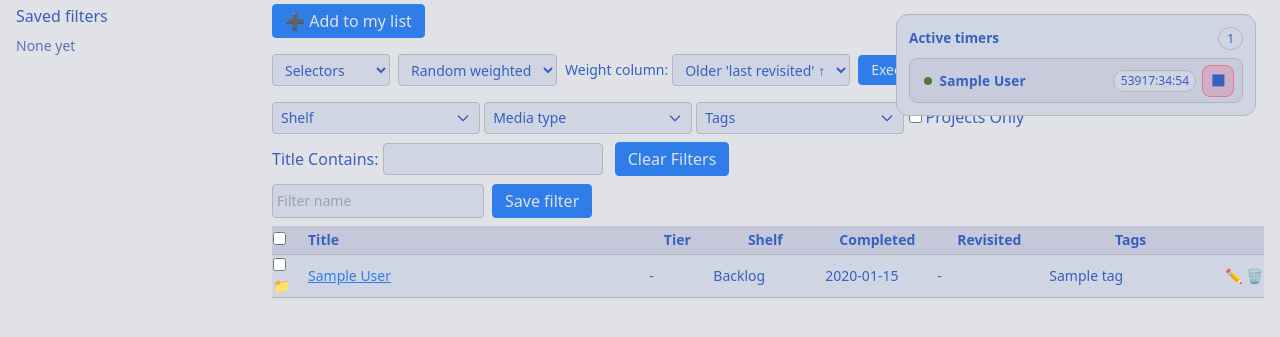
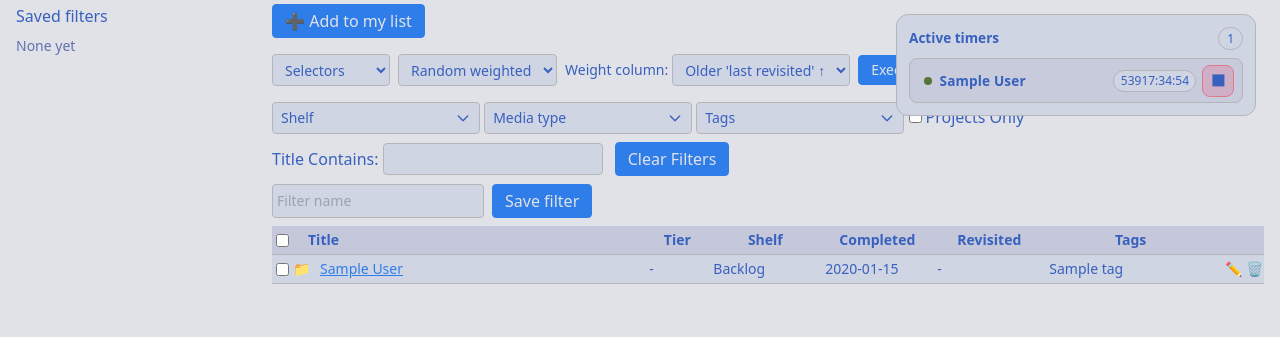
Before and after one commit to TheBitBanger/gulgrir, a Django app: page /my/items/ in a window 1280 px wide. Shown: the part 106-443 px from the top of the page. Run offline with Django 5.2, Linux system fonts and the light colour scheme; a user stored in the database is signed in; tables that the repository leaves empty hold one stand-in row (values such as "Sample post"); data that the repository does not hold is empty; some libraries are stand-ins or nearby versions.

Commit message:
fix: align dashboard row controls

```diff
--- a/src/tracker/templates/tracker/partials/useritem_table.html
+++ b/src/tracker/templates/tracker/partials/useritem_table.html
@@ -14,8 +14,10 @@
   </colgroup>
   <thead>
     <tr class="border-b">
-      <th class="text-left">
-        <input id="check-all" type="checkbox" class="cursor-pointer" />
+      <th class="text-left p-1">
+        <div class="flex items-center">
+          <input id="check-all" type="checkbox" class="cursor-pointer" />
+        </div>
       </th>
       <th class="text-left p-1">Title</th>
       <th>Tier</th>
@@ -29,10 +31,13 @@
   <tbody>
     {% for ui in items %}
       <tr class="border-b">
-        <td class="text-left">
-          <input type="checkbox" name="selected_ids" value="{{ ui.id }}" class="row-check mr-1" />{% if ui.is_project %}📁{% endif %}
+        <td class="text-left p-1 pr-4">
+          <div class="flex items-center gap-1 leading-none">
+            <input type="checkbox" name="selected_ids" value="{{ ui.id }}" class="row-check" />
+            {% if ui.is_project %}📁{% endif %}
+          </div>
         </td>
-        <td class="p-1">
+        <td class="p-1 pl-4">
           <a href="{% url 'useritem_detail' ui.pk %}" class="link">
             {{ ui.display_title }}
           </a>
```
